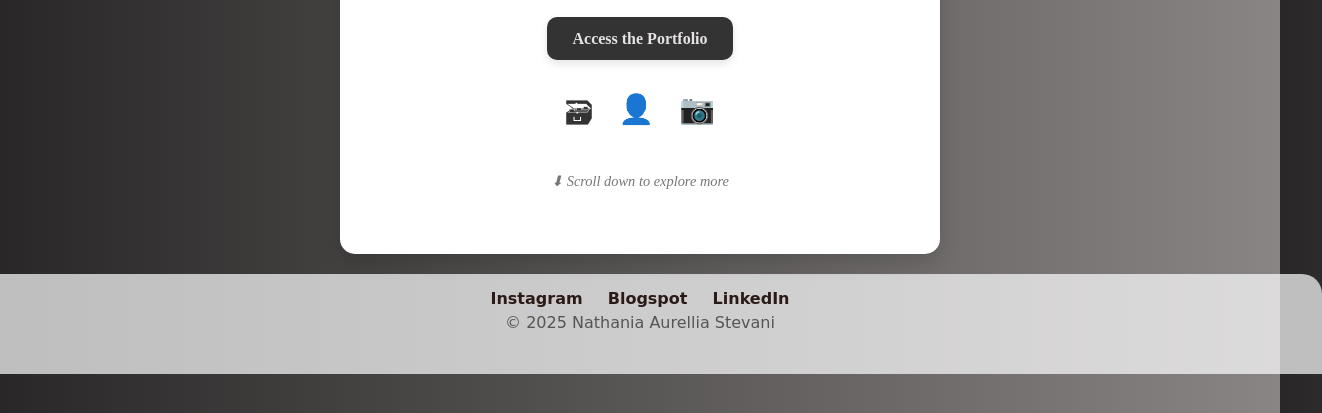
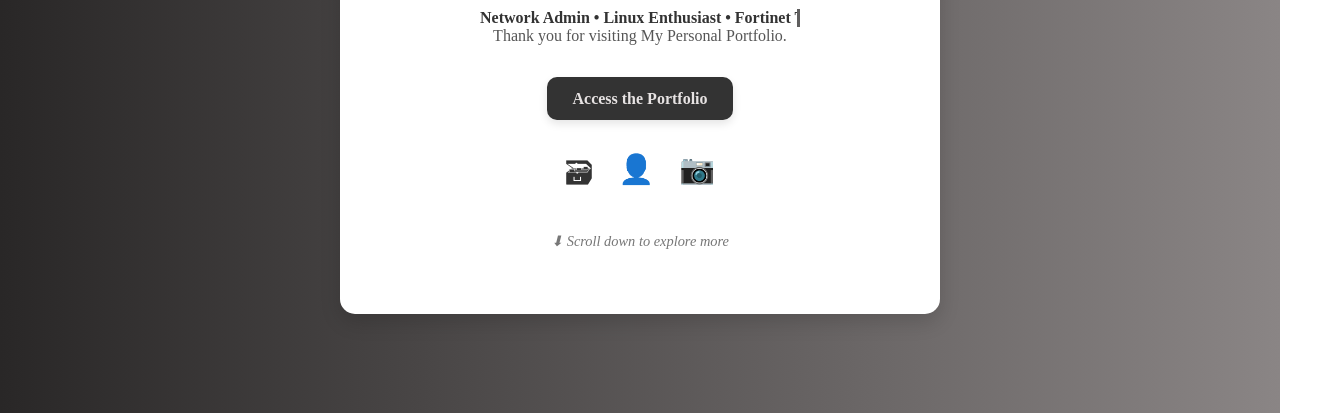
Before and after one commit to aurellia139/Portfolio, a plain HTML site: page A1.html in a window 1280 px wide. Shown: the part 387-800 px from the top of the page, 1322 px wide, since content can reach past the window. Drawn offline with Linux system fonts and the light colour scheme.

Commit message:
Update A1.html

```diff
--- a/A1.html
+++ b/A1.html
@@ -219,14 +219,5 @@
     <div class="scroll-prompt">⬇ Scroll down to explore more</div>
   </div>
 
-  <footer>
-        <div class="sosial-link">
-            <a href="https://www.instagram.com/aurelliava_id/" target="_blank">Instagram</a>
-            <a href="https://nathaniaaurell.blogspot.com/" target="_blank">Blogspot</a>
-            <a href="https://www.linkedin.com/in/nathania-aurellia-stevani-24815a366/" target="_blank">LinkedIn</a>
-        </div>
-        <p>&copy; 2025 Nathania Aurellia Stevani</p>
-    </footer>
-
 </body>
 </html>
```
